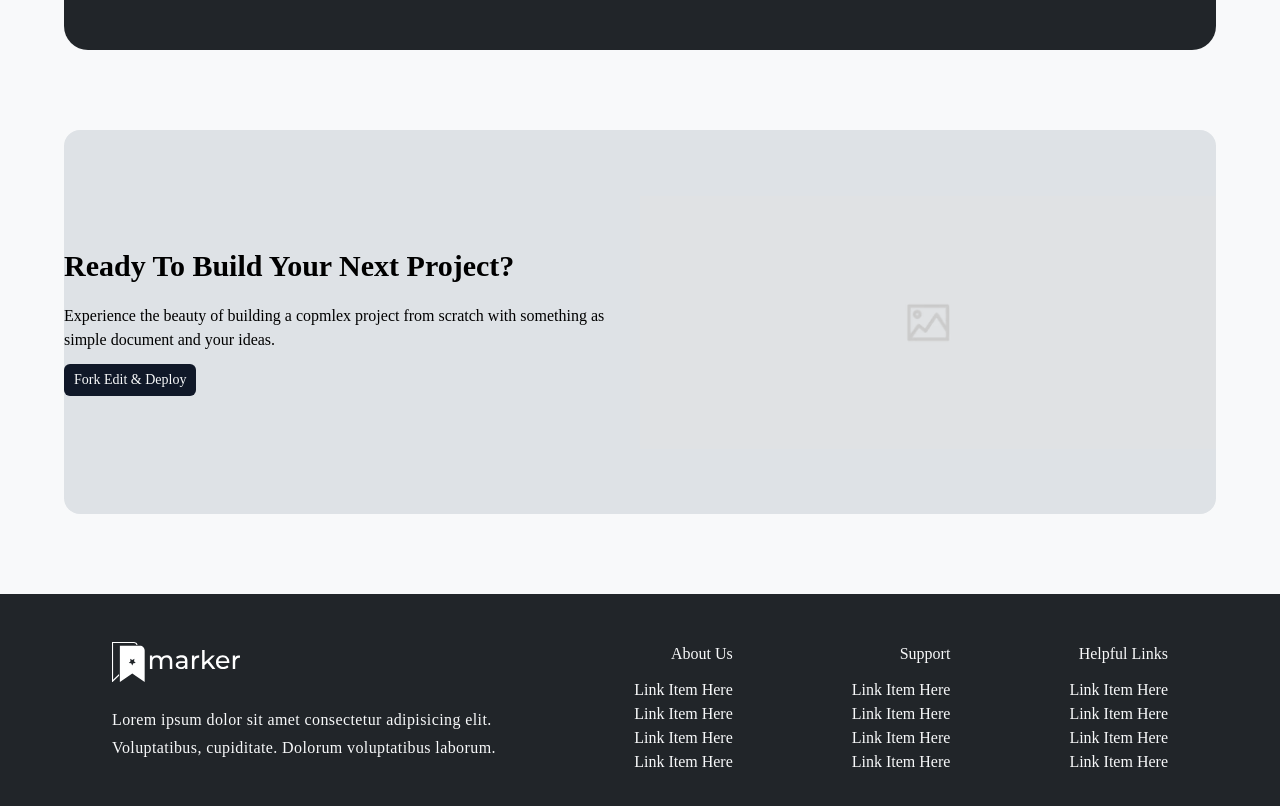
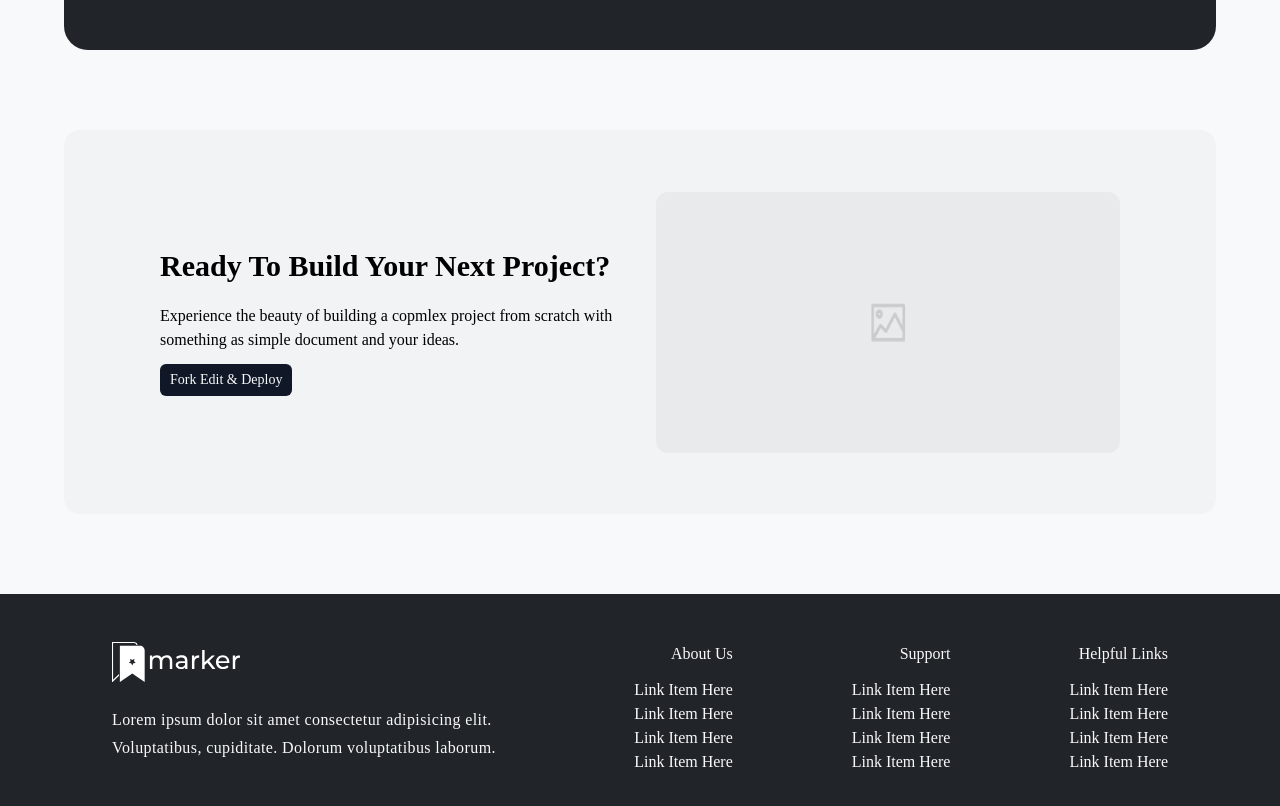
Before and after one commit to Justin-Bento/marker, a React (Vite) app: page / in a window 1280 px wide. Shown: the part 3720-4526 px from the top of the page. Built offline with nearby package versions, Linux system fonts and the light colour scheme; a web font is replaced by a local one.

Commit message:
style(layout): adjusted spacing inside last section.

```diff
--- a/src/frontend/pages/Home.tsx
+++ b/src/frontend/pages/Home.tsx
@@ -274,8 +274,8 @@ export default function Home() {
           </div>
         </div>
       </section>
-      <section className="flex items-center justify-center bg-gray-3 w-full h-96 rounded-2xl">
-        <div className="grid items-center max-w-6xl grid-cols-2">
+      <section className="flex items-center justify-center bg-gray-1 w-full min-h-96 rounded-2xl">
+        <div className="p-6 lg:px-24 grid items-center max-w-6xl grid-cols-2 gap-8">
           <div className="col-span-2 lg:col-span-1 space-y-3">
             <h2 className="scroll-m-20 pb-2 text-3xl font-semibold first:mt-0 capitalize">
               Ready to build your next project?
@@ -293,7 +293,11 @@ export default function Home() {
             </a>
           </div>
           <div className="col-span-2 lg:col-span-1">
-            <img src="/image-placeholder.webp" alt="" className="" />
+            <img
+              src="/image-placeholder.webp"
+              alt=""
+              className="rounded-xl aspect-video"
+            />
           </div>
         </div>
       </section>
```
